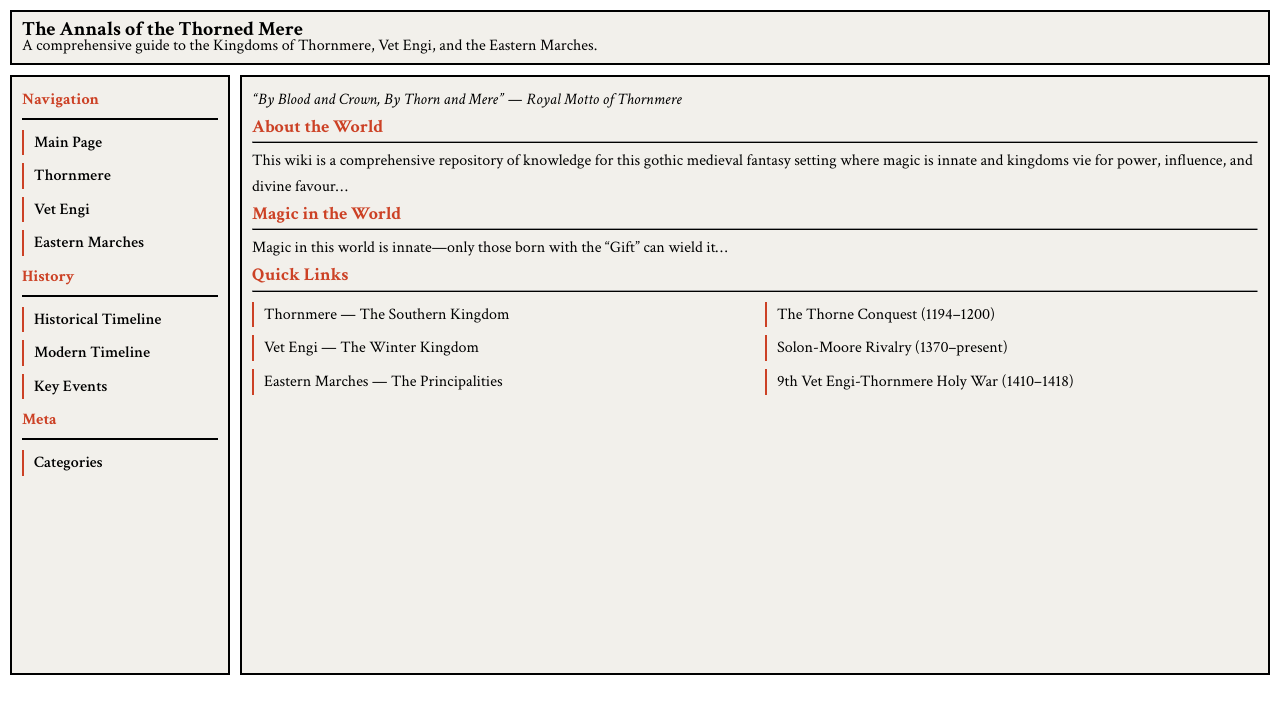
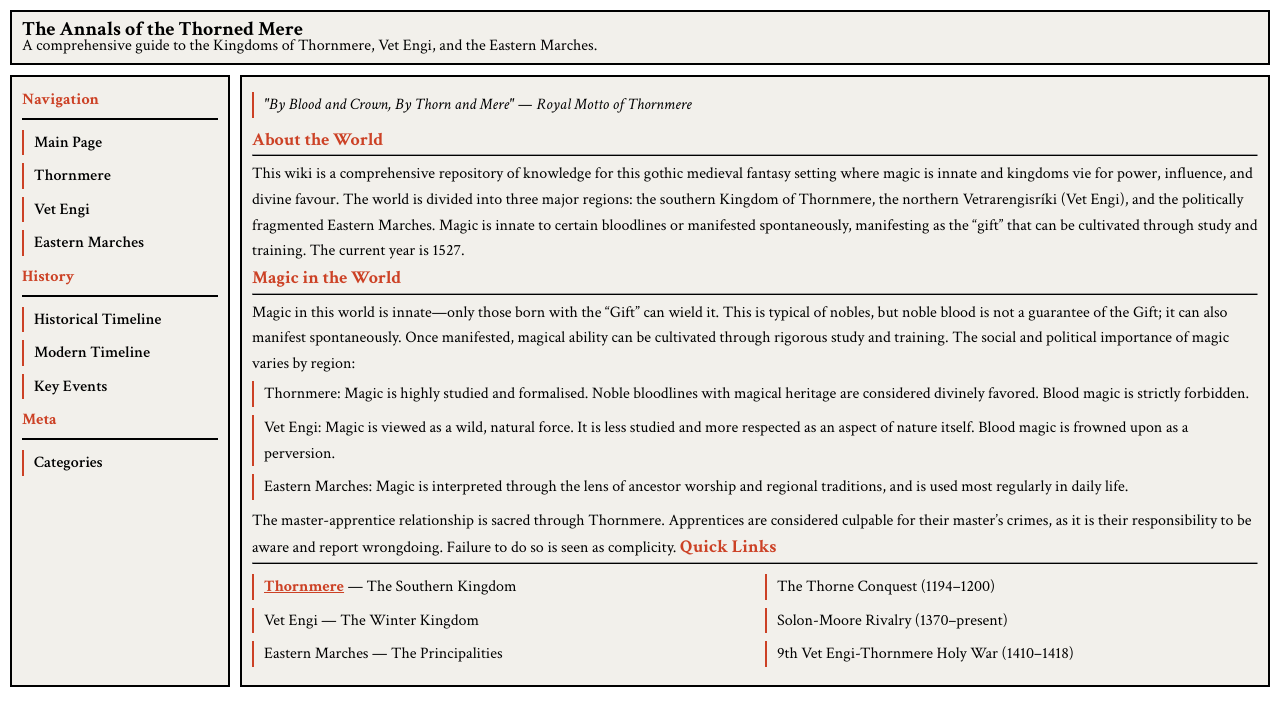
Before and after one commit to rieldex/mere, a Jekyll site: the page built from index.md, in a window 1280 px wide. Shown: the top 726 px of the page. Built offline with Jekyll 4.4.1, drawn with Linux system fonts in a browser that asks for light colours.

Commit message:
Update index.md

```diff
--- a/index.md
+++ b/index.md
@@ -3,21 +3,26 @@ layout: wiki
 title: "Main Page"
 ---
 
-<em>"By Blood and Crown, By Thorn and Mere" — Royal Motto of Thornmere</em><br />
+<ul><li><em>"By Blood and Crown, By Thorn and Mere" — Royal Motto of Thornmere</em></li></ul>
 <span class="acc">About the World</span>
 <hr />
-This wiki is a comprehensive repository of knowledge for this gothic medieval fantasy setting where magic is innate and kingdoms vie for power, influence, and divine favour...
+This wiki is a comprehensive repository of knowledge for this gothic medieval fantasy setting where magic is innate and kingdoms vie for power, influence, and divine favour. The world is divided into three major regions: the southern Kingdom of Thornmere, the northern Vetrarengisríki (Vet Engi), and the politically fragmented Eastern Marches. Magic is innate to certain bloodlines or manifested spontaneously, manifesting as the "gift" that can be cultivated through study and training. The current year is 1527.
 
 <span class="acc">Magic in the World</span>
 <hr />
-Magic in this world is innate—only those born with the "Gift" can wield it...
-
+Magic in this world is innate—only those born with the "Gift" can wield it. This is typical of nobles, but noble blood is not a guarantee of the Gift; it can also manifest spontaneously. Once manifested, magical ability can be cultivated through rigorous study and training. The social and political importance of magic varies by region:
+<ul>
+<li>Thornmere: Magic is highly studied and formalised. Noble bloodlines with magical heritage are considered divinely favored. Blood magic is strictly forbidden.</li>
+<li>Vet Engi: Magic is viewed as a wild, natural force. It is less studied and more respected as an aspect of nature itself. Blood magic is frowned upon as a perversion.</li>
+<li>Eastern Marches: Magic is interpreted through the lens of ancestor worship and regional traditions, and is used most regularly in daily life.</li>
+</ul>
+The master-apprentice relationship is sacred through Thornmere. Apprentices are considered culpable for their master's crimes, as it is their responsibility to be aware and report wrongdoing. Failure to do so is seen as complicity.
 <span class="acc">Quick Links</span>
 <hr />
 <div class="grid-container">
   <div>
     <ul>
-      <li>Thornmere — The Southern Kingdom</li>
+      <li><a href="https://rieldex.github.io/mere/thornmere">Thornmere</a> — The Southern Kingdom</li>
       <li>Vet Engi — The Winter Kingdom</li>
       <li>Eastern Marches — The Principalities</li>
     </ul>
```
